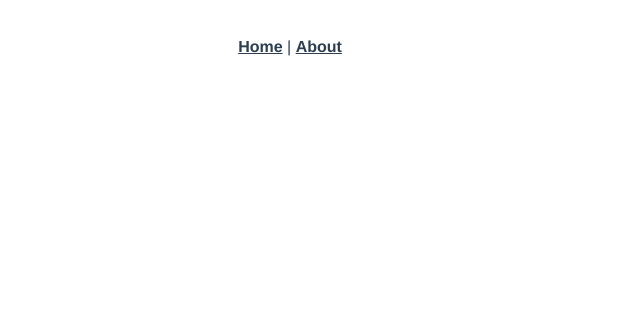
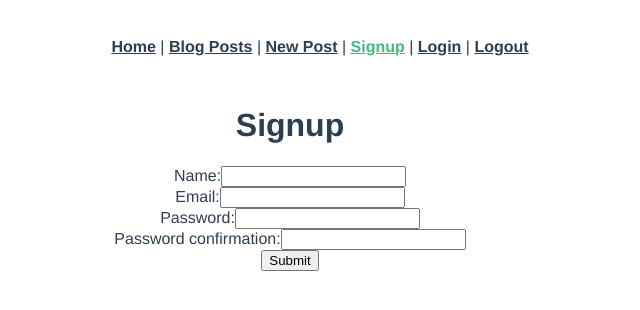
Before and after one commit to caseycantrell/blog-frontend-app, a Vue app: page /signup in a window 1280 px wide. Shown: the top 310 px of the page, without its empty margins (350-990 px from the left). Built offline with nearby package versions, Linux system fonts and the light colour scheme.

Commit message:
adds RESTful routing

```diff
--- a/package.json
+++ b/package.json
@@ -8,6 +8,7 @@
     "lint": "vue-cli-service lint"
   },
   "dependencies": {
+    "axios": "^0.22.0",
     "core-js": "^3.6.5",
     "vue": "^2.6.11",
     "vue-router": "^3.2.0"
--- a/src/App.vue
+++ b/src/App.vue
@@ -3,13 +3,26 @@
     <div id="nav">
       <router-link to="/">Home</router-link>
       |
-      <router-link to="/about">About</router-link>
+      <router-link to="/posts">Blog Posts</router-link>
+      |
+      <router-link to="/posts/new">New Post</router-link>
+      |
+      <router-link to="/signup">Signup</router-link>
+      |
+      <router-link to="/login">Login</router-link>
+      |
+      <router-link to="/logout">Logout</router-link>
     </div>
     <router-view />
   </div>
 </template>
 
 <style>
+div {
+  width: 500px;
+  margin: auto;
+}
+
 #app {
   font-family: Avenir, Helvetica, Arial, sans-serif;
   -webkit-font-smoothing: antialiased;
--- a/src/main.js
+++ b/src/main.js
@@ -1,6 +1,14 @@
 import Vue from "vue";
 import App from "./App.vue";
 import router from "./router";
+import axios from "axios";
+
+axios.defaults.baseURL = process.env.NODE_ENV === "development" ? "http://localhost:3000" : "/";
+
+var jwt = localStorage.getItem("jwt");
+if (jwt) {
+  axios.defaults.headers.common["Authorization"] = "Bearer " + jwt;
+}
 
 Vue.config.productionTip = false;
 
--- a/src/router/index.js
+++ b/src/router/index.js
@@ -1,6 +1,12 @@
 import Vue from "vue";
 import VueRouter from "vue-router";
 import Home from "../views/Home.vue";
+import Signup from "../views/Signup.vue";
+import Login from "../views/Login.vue";
+import Logout from "../views/Logout.vue";
+import PostsIndex from "../views/PostsIndex.vue";
+import PostsNew from "../views/PostsNew.vue";
+import PostsShow from "../views/PostsShow.vue";
 
 Vue.use(VueRouter);
 
@@ -11,12 +17,34 @@ const routes = [
     component: Home,
   },
   {
-    path: "/about",
-    name: "About",
-    // route level code-splitting
-    // this generates a separate chunk (about.[hash].js) for this route
-    // which is lazy-loaded when the route is visited.
-    component: () => import(/* webpackChunkName: "about" */ "../views/About.vue"),
+    path: "/signup",
+    name: "signup",
+    component: Signup,
+  },
+  {
+    path: "/login",
+    name: "login",
+    component: Login,
+  },
+  {
+    path: "/logout",
+    name: "logout",
+    component: Logout,
+  },
+  {
+    path: "/posts",
+    name: "posts-index",
+    component: PostsIndex,
+  },
+  {
+    path: "/posts/new",
+    name: "posts-new",
+    component: PostsNew,
+  },
+  {
+    path: "/posts/:id",
+    name: "posts-show",
+    component: PostsShow,
   },
 ];
 
--- a/src/views/Home.vue
+++ b/src/views/Home.vue
@@ -1,18 +1,19 @@
 <template>
   <div class="home">
-    <img alt="Vue logo" src="../assets/logo.png" />
-    <HelloWorld msg="Welcome to Your Vue.js App" />
+    <h1>{{ message }}</h1>
   </div>
 </template>
 
+<style></style>
+
 <script>
-// @ is an alias to /src
-import HelloWorld from "@/components/HelloWorld.vue";
-
-export default {
-  name: "Home",
-  components: {
-    HelloWorld,
-  },
-};
+  export default {
+    data: function () {
+      return {
+        message: "Welcome to Vue.js!"
+      };
+    },
+    created: function () {},
+    methods: {}
+  };
 </script>
--- /dev/null
+++ b/src/views/Login.vue
@@ -0,0 +1,49 @@
+<template>
+  <div class="login">
+    <form v-on:submit.prevent="submit()">
+      <h1>Login</h1>
+      <ul>
+        <li v-for="error in errors" v-bind:key="error">{{ error }}</li>
+      </ul>
+      <div>
+        <label>Email:</label>
+        <input type="email" v-model="newSessionParams.email" />
+      </div>
+      <div>
+        <label>Password:</label>
+        <input type="password" v-model="newSessionParams.password" />
+      </div>
+      <input type="submit" value="Submit" />
+    </form>
+  </div>
+</template>
+
+<script>
+import axios from "axios";
+
+export default {
+  data: function () {
+    return {
+      newSessionParams: {},
+      errors: [],
+    };
+  },
+  methods: {
+    submit: function () {
+      axios
+        .post("/sessions", this.newSessionParams)
+        .then((response) => {
+          axios.defaults.headers.common["Authorization"] = "Bearer " + response.data.jwt;
+          localStorage.setItem("jwt", response.data.jwt);
+          this.$router.push("/");
+        })
+        .catch((error) => {
+          console.log(error.response);
+          this.errors = ["Invalid email or password."];
+          this.email = "";
+          this.password = "";
+        });
+    },
+  },
+};
+</script>
--- /dev/null
+++ b/src/views/Logout.vue
@@ -0,0 +1,15 @@
+<template>
+  <div class="logout"></div>
+</template>
+
+<script>
+import axios from "axios";
+
+export default {
+  created: function () {
+    delete axios.defaults.headers.common["Authorization"];
+    localStorage.removeItem("jwt");
+    this.$router.push("/login");
+  },
+};
+</script>
--- /dev/null
+++ b/src/views/PostsIndex.vue
@@ -0,0 +1,30 @@
+<template>
+  <div class="posts-index">
+    <h1>Blog Posts</h1>
+    <div v-for="post in posts" v-bind:key="post.id">
+      <h2>{{ post.title }}</h2>
+      <img :src="post.image" alt="" />
+      <br />
+      <br />
+      <router-link :to="`/posts/${post.id}`">MORE DETAILS</router-link>
+    </div>
+  </div>
+</template>
+
+<script>
+import axios from "axios";
+export default {
+  data: function () {
+    return {
+      posts: [],
+    };
+  },
+  created: function () {
+    axios.get("/posts").then((response) => {
+      console.log(response.data);
+      this.posts = response.data;
+    });
+  },
+  methods: {},
+};
+</script>
--- /dev/null
+++ b/src/views/PostsNew.vue
@@ -0,0 +1,55 @@
+<template>
+  <div class="posts-new">
+    <form v-on:submit.prevent="createPost()">
+      <h1>Create Post</h1>
+      <ul>
+        <li v-for="error in errors" v-bind:key="error">{{ error }}</li>
+      </ul>
+      <div>
+        <label>Title:</label>
+        <input type="text" v-model="newPostParams.title" />
+      </div>
+      <div>
+        <label>Image:</label>
+        <input type="text" v-model="newPostParams.image" />
+      </div>
+      <div>
+        <label>Body:</label>
+        <input type="text" v-model="newPostParams.body" />
+      </div>
+      <br />
+      <input type="submit" value="Create" />
+      &nbsp;
+      <input type="reset" value="Reset" />
+    </form>
+    <br />
+    newPostParams: {{ newPostParams }}
+  </div>
+</template>
+
+<script>
+import axios from "axios";
+
+export default {
+  data: function () {
+    return {
+      newPostParams: {},
+      errors: [],
+      posts: [],
+    };
+  },
+  methods: {
+    createPost: function () {
+      axios
+        .post("/posts", this.newPostParams)
+        .then((response) => {
+          console.log(response.data);
+          this.$router.push("/posts");
+        })
+        .catch((error) => {
+          this.errors = error.response.data.errors;
+        });
+    },
+  },
+};
+</script>
--- /dev/null
+++ b/src/views/PostsShow.vue
@@ -0,0 +1,25 @@
+<template>
+  <div class="posts-show">
+    <h2>{{ post.title }}</h2>
+    <img :src="post.image" alt="" />
+    <h3>{{ post.body }}</h3>
+  </div>
+</template>
+
+<script>
+import axios from "axios";
+export default {
+  data: function () {
+    return {
+      post: {},
+    };
+  },
+  created: function () {
+    axios.get(`/posts/${this.$route.params.id}`).then((response) => {
+      console.log(response.data);
+      this.post = response.data;
+    });
+  },
+  methods: {},
+};
+</script>
--- /dev/null
+++ b/src/views/Signup.vue
@@ -0,0 +1,53 @@
+<template>
+  <div class="signup">
+    <form v-on:submit.prevent="submit()">
+      <h1>Signup</h1>
+      <ul>
+        <li v-for="error in errors" v-bind:key="error">{{ error }}</li>
+      </ul>
+      <div>
+        <label>Name:</label>
+        <input type="text" v-model="newUserParams.name" />
+      </div>
+      <div>
+        <label>Email:</label>
+        <input type="email" v-model="newUserParams.email" />
+      </div>
+      <div>
+        <label>Password:</label>
+        <input type="password" v-model="newUserParams.password" />
+      </div>
+      <div>
+        <label>Password confirmation:</label>
+        <input type="password" v-model="newUserParams.password_confirmation" />
+      </div>
+      <input type="submit" value="Submit" />
+    </form>
+  </div>
+</template>
+
+<script>
+import axios from "axios";
+
+export default {
+  data: function () {
+    return {
+      newUserParams: {},
+      errors: [],
+    };
+  },
+  methods: {
+    submit: function () {
+      axios
+        .post("/users", this.newUserParams)
+        .then((response) => {
+          console.log(response.data);
+          this.$router.push("/login");
+        })
+        .catch((error) => {
+          this.errors = error.response.data.errors;
+        });
+    },
+  },
+};
+</script>
```
Also changed, not shown: 1 other file (tests, documents, lock files or other folders).
